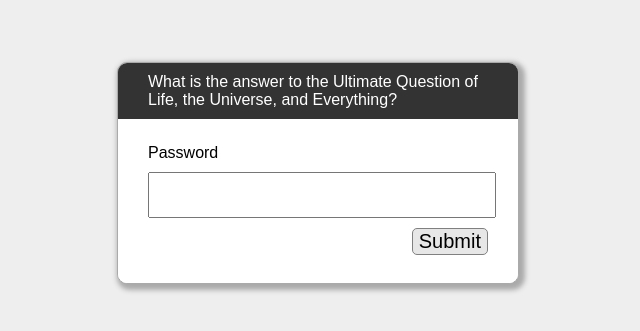
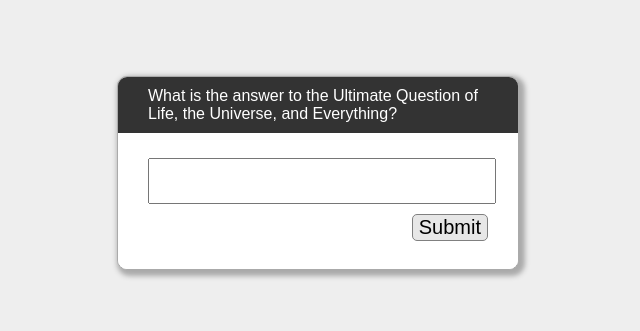
Before and after one commit to BarinderBanwait/cv, a plain HTML site: page index.html in a window 1280 px wide. Shown: the part 227-558 px from the top of the page, without its empty margins (322-962 px from the left). Drawn offline with Linux system fonts and the light colour scheme.

Commit message:
Update index.html

```diff
--- a/index.html
+++ b/index.html
@@ -100,7 +100,6 @@
             <div id="mainDialog">
                 <div id="dialogText">What is the answer to the Ultimate Question of Life, the Universe, and Everything?</div>
                 <div id="passArea">
-                    <p id="passwordPrompt">Password</p>
                     <input id="pass" type="password" name="pass">
                     <div>
                         <span id="messageWrapper">
```
